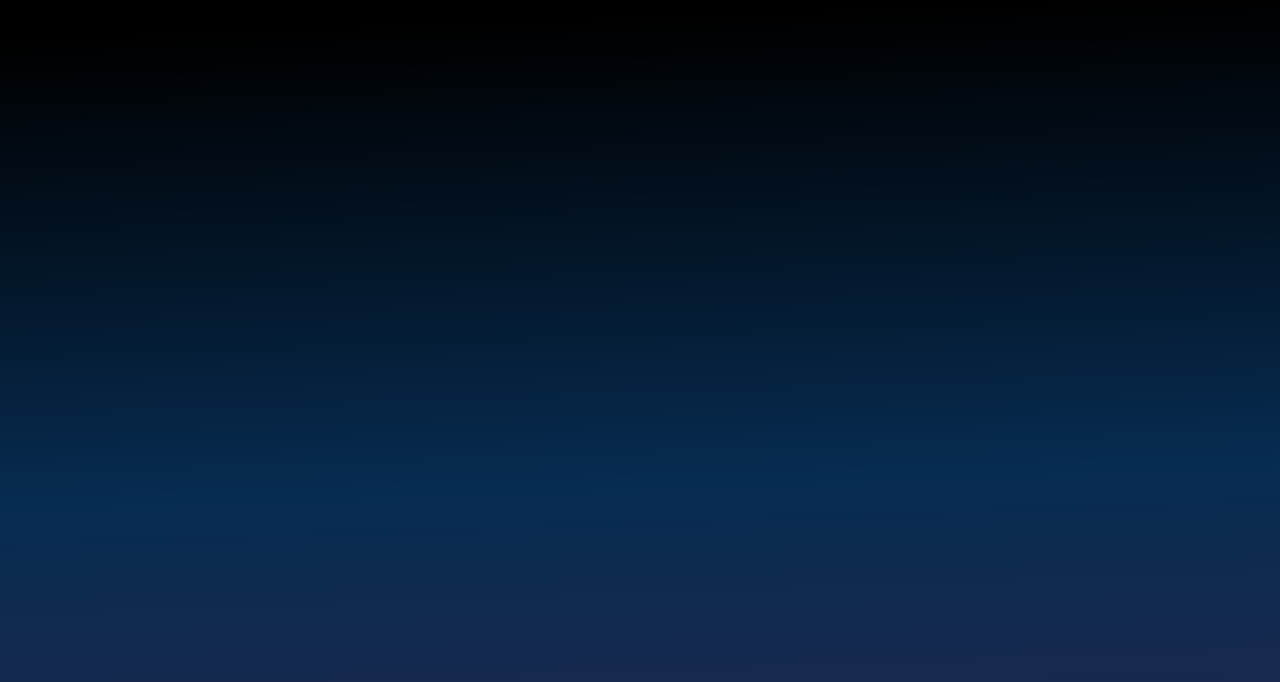
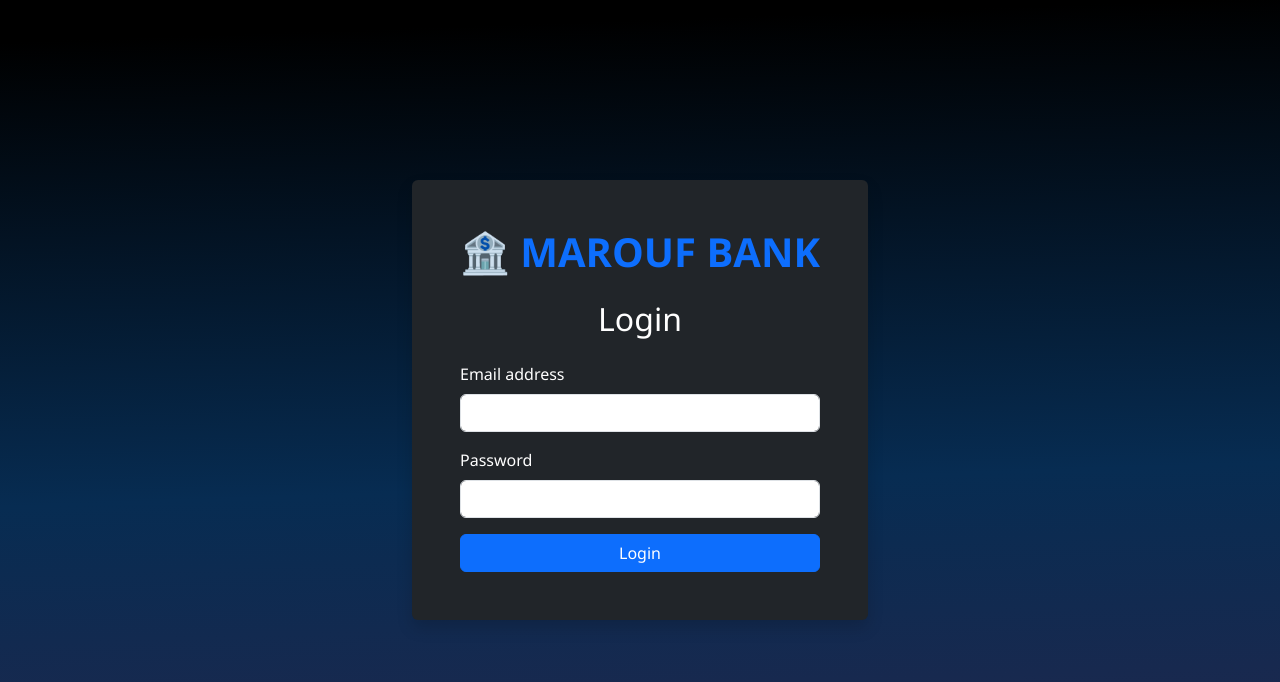
Before and after one commit to Fawry-Intern-Round-8/Bank-UI, an Angular app: page /login in a window 1280 px wide. Before the commit this address led to /. Shown: the top 682 px of the page. Built offline with nearby package versions, Linux system fonts and the light colour scheme.

Commit message:
login component

```diff
--- a/src/app/app.routes.ts
+++ b/src/app/app.routes.ts
@@ -1,9 +1,11 @@
 import { Routes } from '@angular/router';
 import {WelcomeComponent} from './components/welcome/welcome.component';
 import {SignupComponent} from './components/signup/signup.component';
+import {LoginComponent} from './components/login/login.component';
 
 export const routes: Routes = [
   {path: '', component: WelcomeComponent},
   {path: 'welcome', component: WelcomeComponent},
   {path: 'signup', component: SignupComponent},
+  {path: 'login', component: LoginComponent},
 ];
--- /dev/null
+++ b/src/app/components/login/login.component.html
@@ -0,0 +1,22 @@
+<div class="container d-flex justify-content-center align-items-center" style="height: 100vh;">
+  <form class="bg-dark text-white p-5 rounded shadow" style="min-width: 350px;" (ngSubmit)="onLogin()">
+
+    <h6 class="text-center mb-4" style="font-family: 'Segoe UI', sans-serif; font-weight: bold; font-size: 2.5rem; color: #0d6efd;">
+      🏦 MAROUF BANK
+    </h6>
+
+    <h2 class="text-center mb-4">Login</h2>
+
+    <div class="mb-3">
+      <label for="email" class="form-label">Email address</label>
+      <input type="email" id="email" class="form-control" [(ngModel)]="form.email" name="email" required>
+    </div>
+
+    <div class="mb-3">
+      <label for="password" class="form-label">Password</label>
+      <input type="password" id="password" class="form-control" [(ngModel)]="form.password" name="password" required>
+    </div>
+
+    <button type="submit" class="btn btn-primary w-100">Login</button>
+  </form>
+</div>
--- /dev/null
+++ b/src/app/components/login/login.component.ts
@@ -0,0 +1,21 @@
+import { Component } from '@angular/core';
+import { CommonModule } from '@angular/common';
+import { FormsModule } from '@angular/forms';
+
+@Component({
+  standalone: true,
+  selector: 'app-login',
+  imports: [CommonModule, FormsModule],
+  templateUrl: './login.component.html'
+})
+export class LoginComponent {
+  form = {
+    email: '',
+    password: ''
+  };
+
+  onLogin() {
+    console.log('Login submitted:', this.form);
+    // Later: send to backend for auth
+  }
+}
```
Also changed, not shown: src/app/components/login/login.component.css (added).
